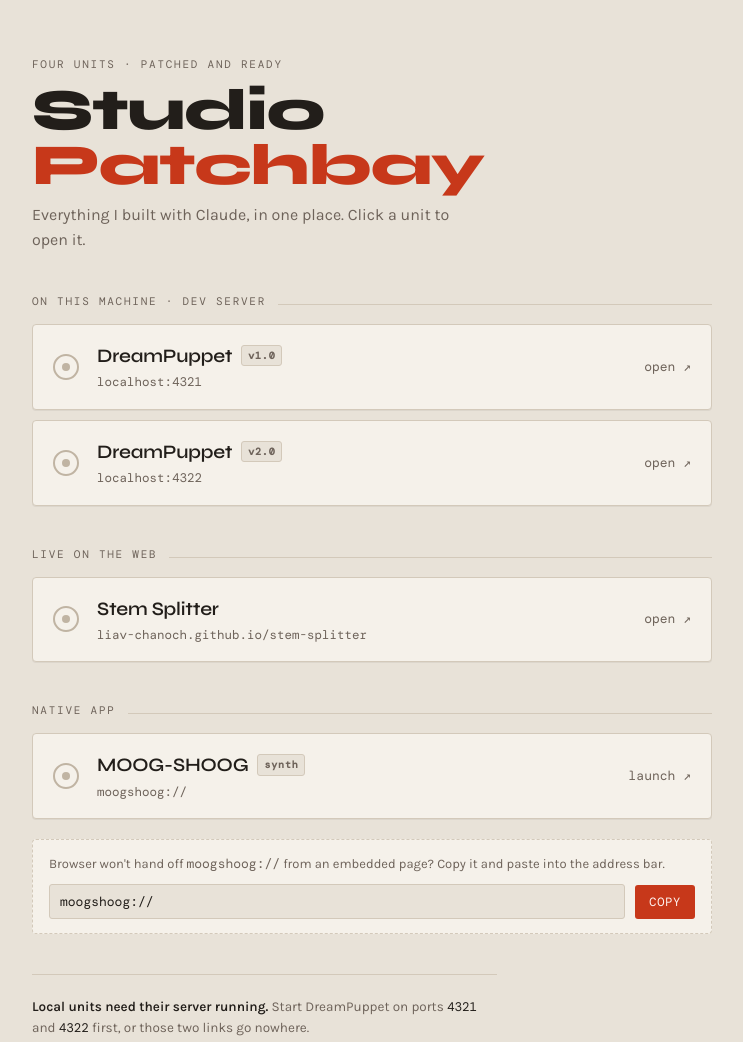
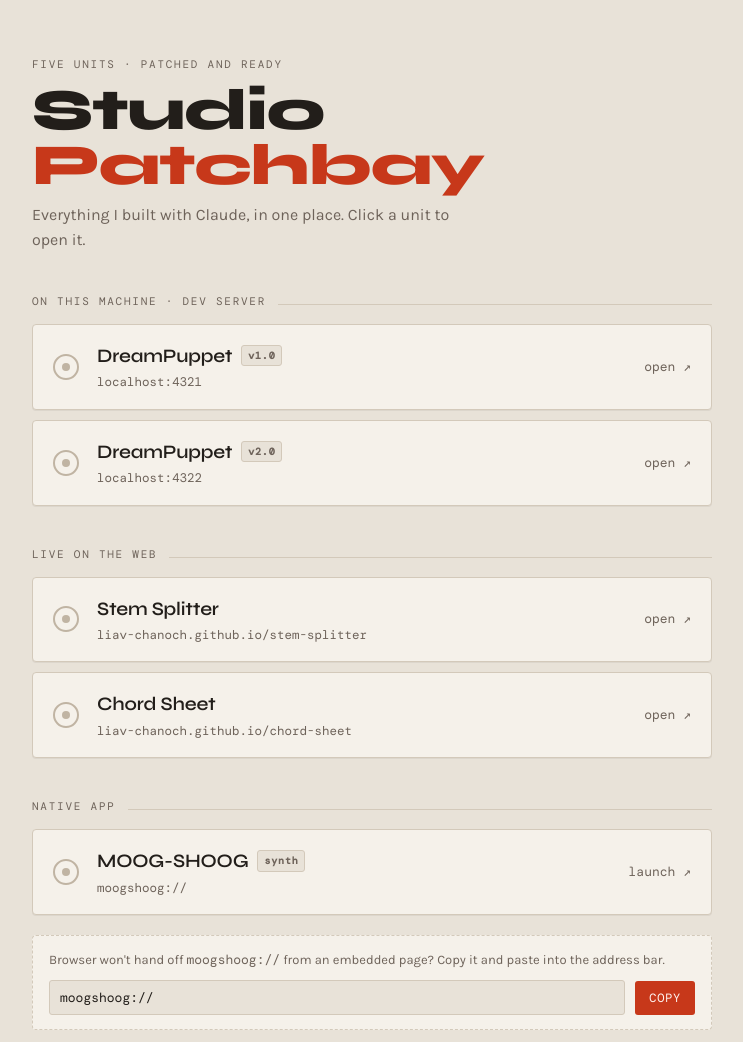
Before and after one commit to Liav-Chanoch/patchbay, a plain HTML site: page index.html in a window 1280 px wide. Shown: the top 1042 px of the page, without its empty margins (268-1011 px from the left). Drawn offline with nearby package versions, Linux system fonts and the light colour scheme.

Commit message:
Add Chord Sheet to live units
Co-Authored-By: Claude Opus 5 <noreply@anthropic.com>

```diff
--- a/index.html
+++ b/index.html
@@ -277,7 +277,7 @@
 
 <div class="wrap">
   <header class="masthead">
-    <div class="eyebrow">Four units · patched and ready</div>
+    <div class="eyebrow">Five units · patched and ready</div>
     <h1>Studio<br><span class="mark">Patchbay</span></h1>
     <p class="blurb">Everything I built with Claude, in one place. Click a unit to open it.</p>
   </header>
@@ -312,6 +312,14 @@
         <span class="meta">
           <span class="name">Stem Splitter</span>
           <span class="addr">liav-chanoch.github.io/stem-splitter</span>
+        </span>
+        <span class="go" aria-hidden="true">open ↗</span>
+      </a>
+      <a class="unit" href="https://liav-chanoch.github.io/chord-sheet/">
+        <span class="jack" aria-hidden="true"><i></i></span>
+        <span class="meta">
+          <span class="name">Chord Sheet</span>
+          <span class="addr">liav-chanoch.github.io/chord-sheet</span>
         </span>
         <span class="go" aria-hidden="true">open ↗</span>
       </a>
```
